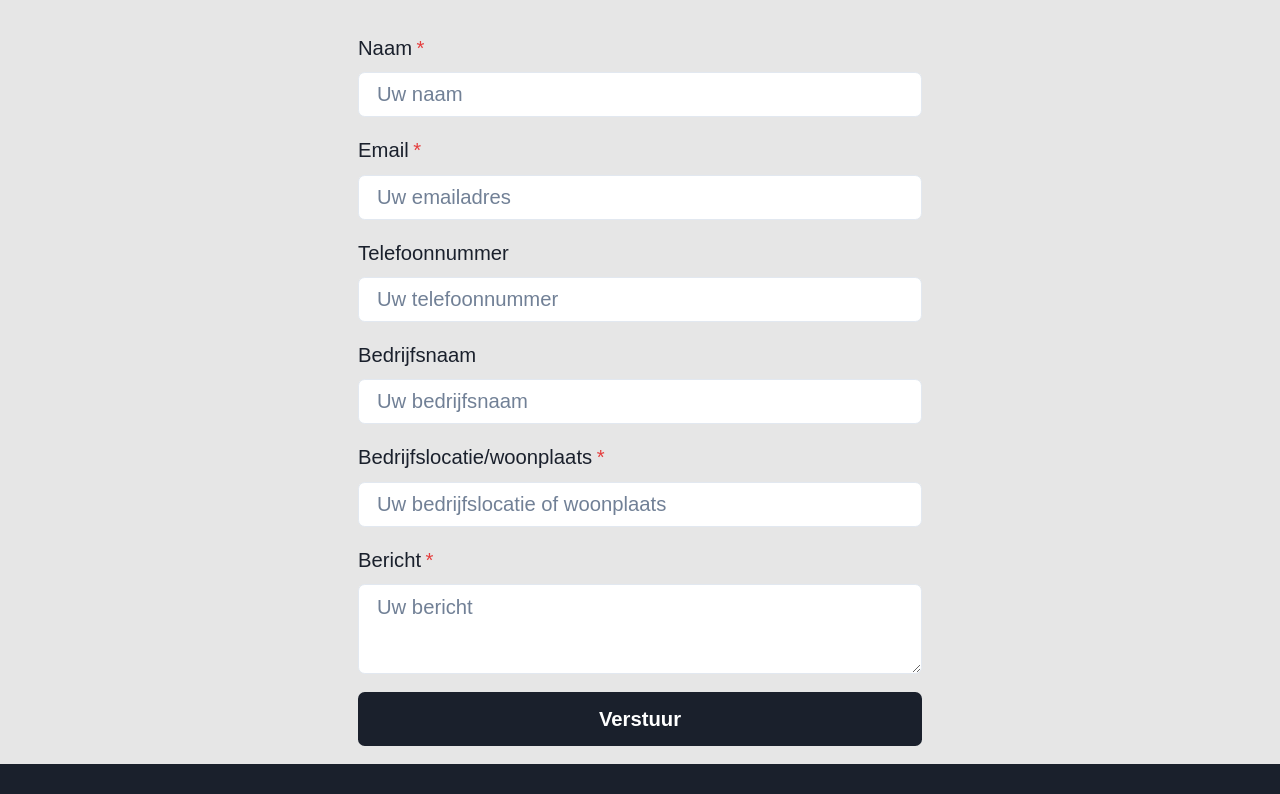
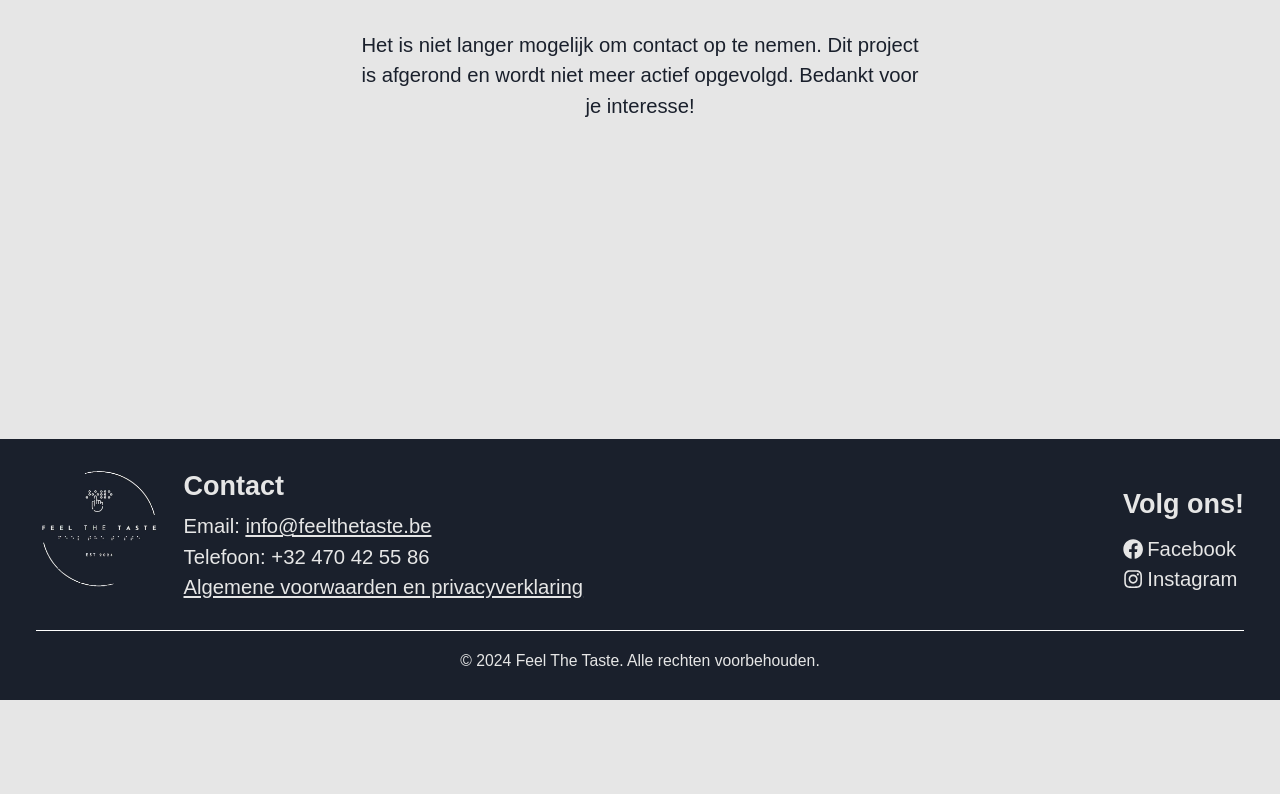
Before and after one commit to milandhondt/Feel-The-Taste, a Vue app in the folder Feel-The-Taste/: page /contact in a window 1280 px wide. Shown: the part 360-1154 px from the top of the page. After the commit the page ends 1060 px from the top, so only its background shows below. Built offline with nearby package versions, Linux system fonts and the light colour scheme.

Commit message:
Added project closing messages

```diff
--- a/Feel-The-Taste/src/locales/de/translation.json
+++ b/Feel-The-Taste/src/locales/de/translation.json
@@ -221,5 +221,14 @@
   "privacy_section6_title": "6. Sicherheit",
   "privacy_section6_content": "Feel The Taste trifft angemessene technische und organisatorische Maßnahmen, um personenbezogene Daten vor Verlust, unbefugtem Zugriff oder Missbrauch zu schützen.",
   "privacy_section7_title": "7. Keine Weitergabe an Dritte",
-  "privacy_section7_content": "Personenbezogene Daten werden ohne ausdrückliche Zustimmung niemals verkauft oder an Dritte weitergegeben, es sei denn, dies ist gesetzlich vorgeschrieben."
+  "privacy_section7_content": "Personenbezogene Daten werden ohne ausdrückliche Zustimmung niemals verkauft oder an Dritte weitergegeben, es sei denn, dies ist gesetzlich vorgeschrieben.",
+  "home": {
+    "title": "Puff! Und schon sind wir weg…",
+    "subtitle": "Unsere Website ist in den Ruhestand gegangen. 🧓💻",
+    "description1": "Nach einigen Monaten treuer Dienste ist es Zeit für eine wohlverdiente digitale Siesta.",
+    "description2": "Aber hey, die Domain bleibt noch ein paar Monate online. Warum? Ehrlich gesagt – keine Ahnung. Vielleicht um alte Erinnerungen aufleben zu lassen. Oder um ein wenig Verwirrung zu stiften. 😅",
+    "thanks": "Danke fürs Klicken, Scrollen und Verirren.",
+    "goodbye": "Bis bald irgendwo anders im Internet!"
+  },
+  "no_contact": "Eine Kontaktaufnahme ist nicht mehr möglich. Dieses Projekt wurde abgeschlossen und wird nicht mehr aktiv betreut. Vielen Dank für dein Interesse!"
 }
--- a/Feel-The-Taste/src/locales/en/translation.json
+++ b/Feel-The-Taste/src/locales/en/translation.json
@@ -221,5 +221,14 @@
   "privacy_section6_title": "6. Security",
   "privacy_section6_content": "Feel The Taste implements appropriate technical and organizational measures to protect personal data against loss, unauthorized access, or misuse.",
   "privacy_section7_title": "7. No Disclosure to Third Parties",
-  "privacy_section7_content": "Personal data will never be sold or shared with third parties without your explicit consent, unless required by law."
+  "privacy_section7_content": "Personal data will never be sold or shared with third parties without your explicit consent, unless required by law.",
+  "home": {
+    "title": "Poof! And just like that, we're gone…",
+    "subtitle": "Our website has retired. 🧓💻",
+    "description1": "After a few months of faithful service, it's time for a well-deserved digital siesta.",
+    "description2": "But hey, the domain is sticking around a little longer. Why? No idea really. Maybe to sniff old memories. Or to cause some confusion. 😅",
+    "thanks": "Thanks for clicking, scrolling, and getting lost.",
+    "goodbye": "See you on another corner of the internet!"
+  },
+  "no_contact": "It is no longer possible to get in touch. This project has been completed and is no longer actively maintained. Thank you for your interest!"
 }
--- a/Feel-The-Taste/src/locales/fr/translation.json
+++ b/Feel-The-Taste/src/locales/fr/translation.json
@@ -224,5 +224,14 @@
   "privacy_section6_title": "6. Sécurité",
   "privacy_section6_content": "Feel The Taste met en œuvre des mesures techniques et organisationnelles appropriées pour protéger les données personnelles contre la perte, l'accès non autorisé ou l'utilisation abusive.",
   "privacy_section7_title": "7. Pas de divulgation à des tiers",
-  "privacy_section7_content": "Les données personnelles ne seront jamais vendues ou partagées avec des tiers sans votre consentement explicite, sauf si la loi l'exige."
+  "privacy_section7_content": "Les données personnelles ne seront jamais vendues ou partagées avec des tiers sans votre consentement explicite, sauf si la loi l'exige.",
+  "home": {
+    "title": "Pouf ! Et nous voilà partis…",
+    "subtitle": "Notre site web a pris sa retraite. 🧓💻",
+    "description1": "Après quelques mois de service fidèle, il est temps pour une sieste numérique bien méritée.",
+    "description2": "Mais bon, le domaine restera en ligne encore quelques mois. Pourquoi ? Aucune idée en fait. Peut-être pour raviver de vieux souvenirs. Ou pour semer un peu de confusion. 😅",
+    "thanks": "Merci pour vos clics, vos scrolls, et vos détours.",
+    "goodbye": "À bientôt quelque part ailleurs sur Internet !"
+  },
+  "no_contact": "Il n’est plus possible de nous contacter. Ce projet est terminé et n’est plus suivi activement. Merci pour votre intérêt !"
 }
--- a/Feel-The-Taste/src/locales/nl/translation.json
+++ b/Feel-The-Taste/src/locales/nl/translation.json
@@ -223,5 +223,14 @@
   "privacy_section6_title": "6. Beveiliging",
   "privacy_section6_content": "Feel The Taste neemt passende technische en organisatorische maatregelen om persoonsgegevens te beschermen tegen verlies, ongeautoriseerde toegang of misbruik.",
   "privacy_section7_title": "7. Geen doorgifte aan derden",
-  "privacy_section7_content": "Persoonsgegevens worden nooit verkocht of gedeeld met derden zonder uw uitdrukkelijke toestemming, tenzij dit wettelijk verplicht is."
+  "privacy_section7_content": "Persoonsgegevens worden nooit verkocht of gedeeld met derden zonder uw uitdrukkelijke toestemming, tenzij dit wettelijk verplicht is.",
+  "home": {
+    "title": "Poef! En toen waren we weg…",
+    "subtitle": "Onze website is met pensioen gegaan. 🧓💻",
+    "description1": "Na enkele maanden trouwe dienst is het tijd voor een welverdiende digitale siësta.",
+    "description2": "Maar hé, het domein blijft nog een paar maanden rondhangen. Waarom? Geen idee eigenlijk. Misschien om oude herinneringen op te snuiven. Of om verwarring te zaaien. 😅",
+    "thanks": "Bedankt voor het klikken, scrollen, en verdwalen.",
+    "goodbye": "Tot ziens op een andere hoek van het internet!"
+  },
+  "no_contact": "Het is niet langer mogelijk om contact op te nemen. Dit project is afgerond en wordt niet meer actief opgevolgd. Bedankt voor je interesse!"
 }
--- a/Feel-The-Taste/src/pages/Contact/Contact.jsx
+++ b/Feel-The-Taste/src/pages/Contact/Contact.jsx
@@ -1,132 +1,12 @@
-import { Box, FormControl, FormLabel, Input, Textarea, Button, VStack, useToast } from '@chakra-ui/react';
-import Tekstblok from '../../components/Tekstblok';
-import Tussentitel from '../../components/Tussentitel';
-import { useState } from 'react';
+import { Box } from '@chakra-ui/react';
 import { useTranslation } from 'react-i18next';
 
 const Contact = () => {
   const { t } = useTranslation();
-  const toast = useToast();
-  const [formData, setFormData] = useState({
-    name: '',
-    email: '',
-    telefoon: '',
-    bedrijfsnaam: '',
-    locatie: '',
-    message: '',
-  });
-
-  const handleChange = (event) => {
-    const { name, value } = event.target;
-    setFormData({ ...formData, [name]: value });
-  };
-
-  const handleSubmit = async (event) => {
-    event.preventDefault();
-
-    const formPayload = new FormData();
-
-    try {
-      formPayload.append('access_key', 'edcdbd75-a064-487a-98de-3407cf7e02b8');
-      formPayload.append('name', formData.name);
-      formPayload.append('email', formData.email);
-      formPayload.append('telefoon', formData.telefoon);
-      formPayload.append('bedrijfsnaam', formData.bedrijfsnaam);
-      formPayload.append('locatie', formData.locatie);
-      formPayload.append('message', formData.message);
-      const response = await fetch('https://api.web3forms.com/submit', {
-        method: 'POST',
-        body: formPayload,
-      });
-
-      const data = await response.json();
-
-      if (data.success) {
-        toast({
-          title: t('contact_form_toast_success_title'),
-          description: t('contact_form_toast_success_description'),
-          status: 'success',
-          duration: 5000,
-          isClosable: true,
-        });
-
-        setFormData({ name: '', email: '', telefoon: '', bedrijfsnaam: '', locatie: '', message: '' });
-      } else {
-        toast({
-          title: t('contact_form_toast_error_title'),
-          description: t('contact_form_toast_error_description'),
-          status: 'error',
-          duration: 5000,
-          isClosable: true,
-        });
-      }
-      // eslint-disable-next-line no-unused-vars
-    } catch (e) {
-      toast({
-        title: t('contact_form_toast_error_title'),
-        description: t('contact_form_toast_error_description'),
-        status: 'error',
-        duration: 5000,
-        isClosable: true,
-      });
-    }
-  };
 
   return (
-    <Box maxW="600px" mx="auto" p={4}>
-      <Box textAlign="center" m={4}>
-        <Tussentitel titel={t('contact_title')} />
-      </Box>
-      <Tekstblok tekst={t('contact_text')} />
-      <VStack mt={8} spacing={4} as="form" onSubmit={handleSubmit}>
-        <input type="hidden" name="access_key" value="f59010ef-0750-45aa-9940-f4658453be47" />
-
-        <FormControl id="naam" isRequired>
-          <FormLabel fontSize="lg">{t('contact_form_name_label')}</FormLabel>
-          <Input type="text" name="name" value={formData.name} onChange={handleChange}
-            placeholder={t('contact_form_name_placeholder')} fontSize="lg" bg="white" required />
-        </FormControl>
-
-        <FormControl id="email" isRequired>
-          <FormLabel fontSize="lg">{t('contact_form_email_label')}</FormLabel>
-          <Input type="email" name="email" value={formData.email} onChange={handleChange}
-            placeholder={t('contact_form_email_placeholder')} fontSize="lg" bg="white" required />
-        </FormControl>
-
-        <FormControl id='telefoonnr'>
-          <FormLabel fontSize="lg">{t('contact_form_phone_label')}</FormLabel>
-          <Input type="tel" name="telefoon" value={formData.telefoon} onChange={handleChange}
-            placeholder={t('contact_form_phone_placeholder')} fontSize="lg" bg="white" />
-        </FormControl>
-
-        <FormControl id="bedrijfsnaam">
-          <FormLabel fontSize="lg">{t('contact_form_company_label')}</FormLabel>
-          <Input type="text" name="bedrijfsnaam" value={formData.bedrijfsnaam} onChange={handleChange}
-            placeholder={t('contact_form_company_placeholder')} fontSize="lg" bg="white" />
-        </FormControl>
-
-        <FormControl id="locatie" isRequired>
-          <FormLabel fontSize="lg">{t('contact_form_location_label')}</FormLabel>
-          <Input type="text" name="locatie" value={formData.locatie} onChange={handleChange}
-            placeholder={t('contact_form_location_placeholder')} fontSize="lg" bg="white" required />
-        </FormControl>
-
-        <FormControl id="bericht" isRequired>
-          <FormLabel fontSize="lg">{t('contact_form_message_label')}</FormLabel>
-          <Textarea name="message" value={formData.message} onChange={handleChange}
-            placeholder={t('contact_form_message_placeholder')} fontSize="lg" bg="white" required />
-        </FormControl>
-
-        <Button type="submit"
-          bg="gray.800"
-          color="white"
-          _hover={{ bg: 'gray.600' }}
-          size="lg"
-          width="full"
-          fontSize="lg">
-          {t('contact_form_submit_button')}
-        </Button>
-      </VStack>
+    <Box maxW="600px" mx="auto" my={300} p={4} textAlign={'center'}>
+      {t('no_contact')}
     </Box>
   );
 };
```
Also changed, not shown: Feel-The-Taste/src/pages/Home/Home.jsx (+25 -96 lines).
